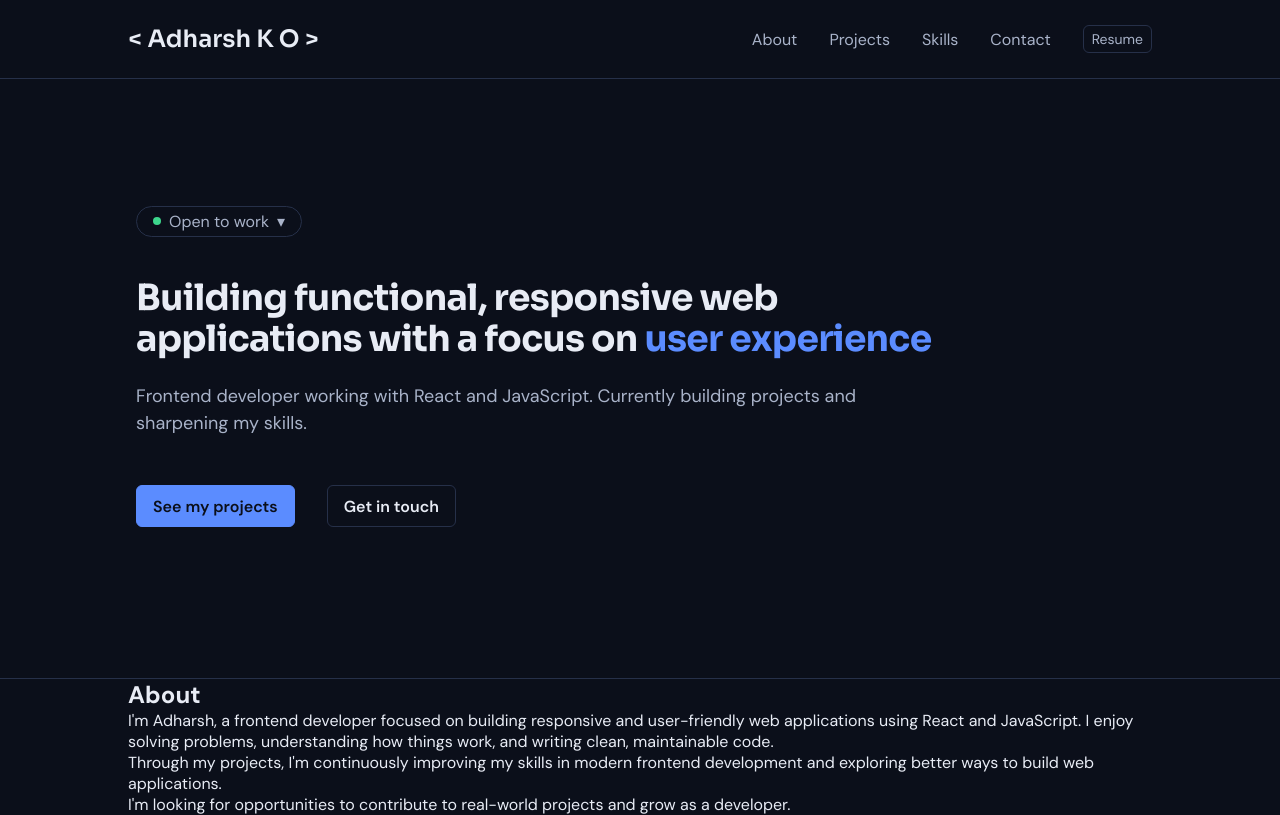
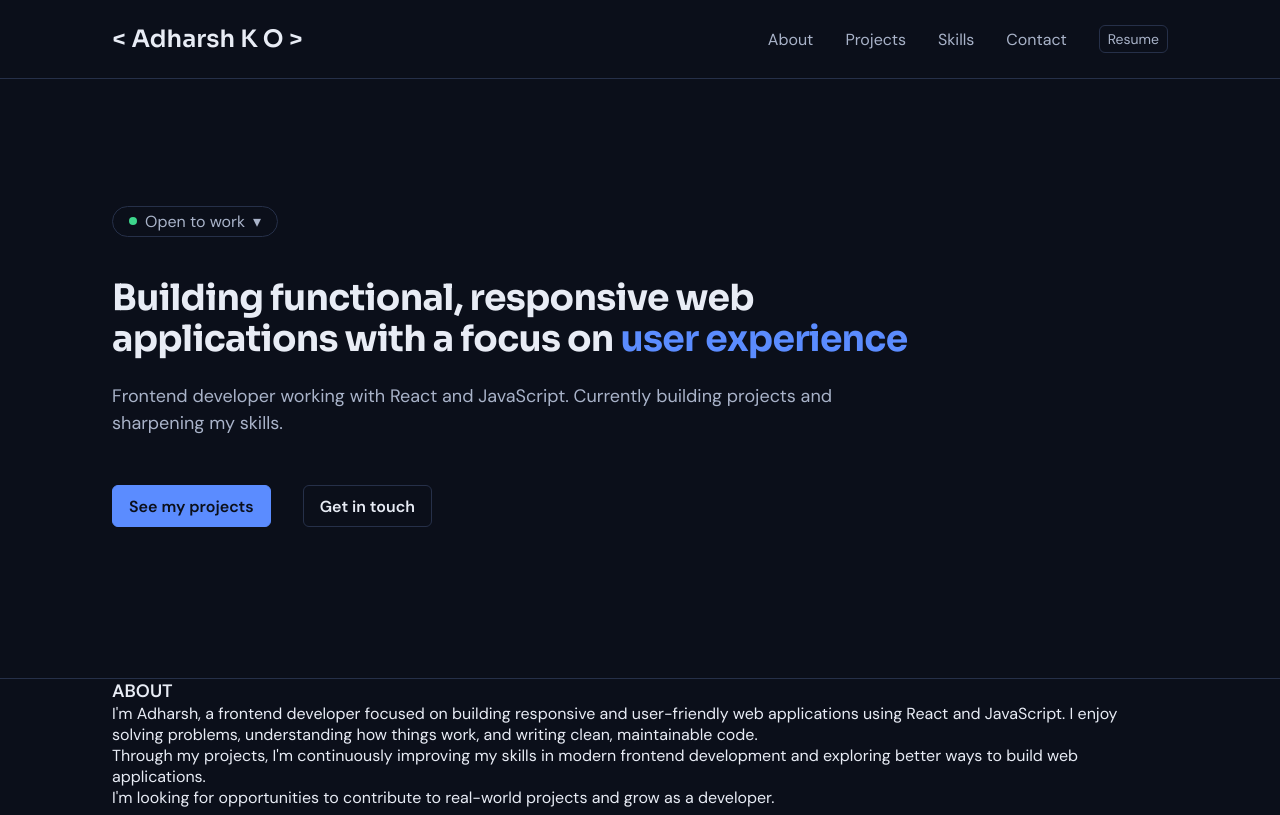
Before and after one commit to adharshko-369z/adharsh-Portfolio, a React (Vite) app: page / in a window 1280 px wide. Built offline with nearby package versions, Linux system fonts and the light colour scheme.

Commit message:
style: align header and hero with shared container

```diff
--- a/src/components/Header/Header.tsx
+++ b/src/components/Header/Header.tsx
@@ -11,7 +11,7 @@ export default function Header(): JSX.Element{
                     <span>{`< ${profile.name} >`}</span>
                 </div>
                 <nav className="nav">
-                    <a href="#">About</a>
+                    <a href="#about">About</a>
                     <a href="#">Projects</a>
                     <a href="#">Skills</a>
                     <a href="#">Contact</a>
--- a/src/components/Header/header.css
+++ b/src/components/Header/header.css
@@ -1,6 +1,10 @@
 .header{
+    position: sticky;
+    background-color: var(--bg);
     border-bottom: 1px solid var(--border);
     padding: 1rem 0;
+    top: 0;
+    z-index: 10;
 }
 
 .header-row{
--- a/src/components/Hero/hero.css
+++ b/src/components/Hero/hero.css
@@ -77,9 +77,3 @@
         gap: 2rem;
     }
 }
-
-@media (min-width: 1100px) {
-    .hero-details{
-        padding-left: 0;
-    }
-}
--- a/src/styles/global.css
+++ b/src/styles/global.css
@@ -1,5 +1,10 @@
 *{
     box-sizing: border-box;
+}
+
+html {
+  scroll-behavior: smooth;
+  scroll-padding-top: 5rem;
 }
 
 body{
@@ -9,8 +14,15 @@ body{
     font-family: var(--font-body);
 }
 
-h1,h2,p{
+h1,h2,h3,p{
     margin: 0;
+}
+
+.section-heading{
+    font-size: var(--text-base);
+    font-weight: var(--weight-semibold);
+    font-family: var(--font-body);
+    text-transform: uppercase;
 }
 
 button:focus-visible,
@@ -31,11 +43,17 @@ a:focus-visible{
 
 .container{
     padding: 0 1rem;
-    max-width: 70rem;
+    width: 100%;
+    max-width: 72rem;
     margin-inline: auto;
 }
 
 @media (min-width: 530px) {
+
+    html{
+        scroll-padding-top: 4.5rem;
+    }
+
     .container{
         padding: 0 1.5rem;
     }
@@ -56,6 +74,10 @@ a:focus-visible{
 
 @media (min-width: 1024px) {
 
+    .section-heading{
+        font-size: var(--text-md);
+    }
+
     .container{
         padding: 0 3rem;
     }
@@ -64,3 +86,9 @@ a:focus-visible{
         font-size: var(--text-base);
     }
 }
+
+@media (prefers-reduced-motion: reduce) {
+  html {
+    scroll-behavior: auto;
+  }
+}
```
